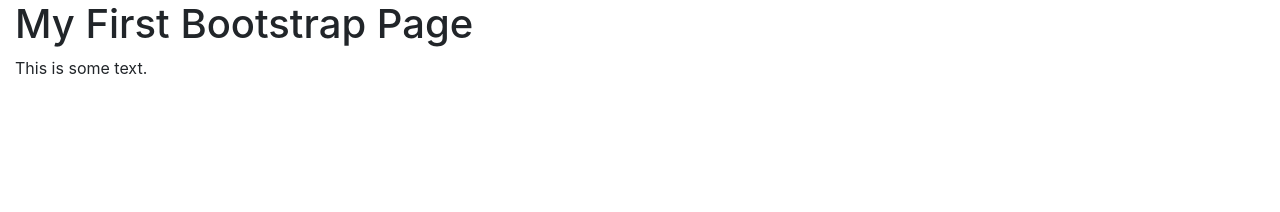
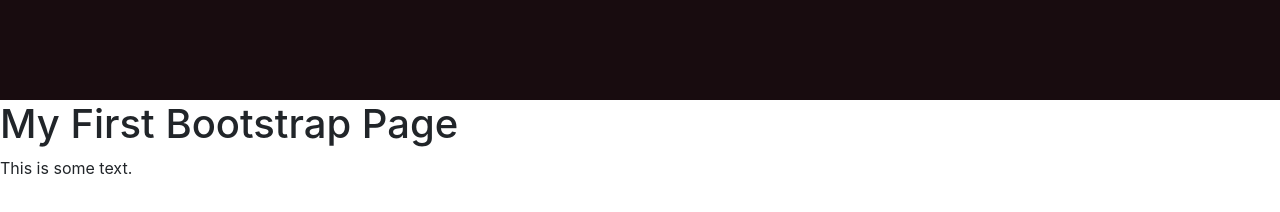
Before and after one commit to alamrezoanul/fluxit.github.io, a plain HTML site: page index.html in a window 1280 px wide. Drawn offline with nearby package versions, Linux system fonts and the light colour scheme.

Commit message:
working on flux it

```diff
--- /dev/null
+++ b/css/fluxit.css
@@ -0,0 +1,15 @@
+.mainContainer {
+    width: 100%;
+    height: 100%;
+    padding-right: 0;
+    padding-left: 0;
+    margin-right: auto;
+    margin-left: auto;
+    background: #fff;
+    float: left;
+}
+.headerArea {
+    width: 100%;
+    height: 100px;
+    background: #180c0f;
+}
--- a/index.html
+++ b/index.html
@@ -5,12 +5,20 @@
     <meta charset="utf-8">
     <meta name="viewport" content="width=device-width, initial-scale=1">
     <link rel="stylesheet" href="https://maxcdn.bootstrapcdn.com/bootstrap/4.3.1/css/bootstrap.min.css">
+    <link rel="stylesheet" href="css/fluxit.css">
     <script src="https://ajax.googleapis.com/ajax/libs/jquery/3.3.1/jquery.min.js"></script>
     <script src="https://cdnjs.cloudflare.com/ajax/libs/popper.js/1.14.7/umd/popper.min.js"></script>
     <script src="https://maxcdn.bootstrapcdn.com/bootstrap/4.3.1/js/bootstrap.min.js"></script>
   </head>
-  <div class="container-fluid">
-    <h1>My First Bootstrap Page</h1>
-    <p>This is some text.</p>
+  <body>
+    <div class="mainContainer">
+        <!-- Header Area -->
+        <div class="headerArea">
+
+        </div>
+        <!-- Header Area -->
+        <h1>My First Bootstrap Page</h1>
+        <p>This is some text.</p>
     </div>
+  </body>
 </html>
```
